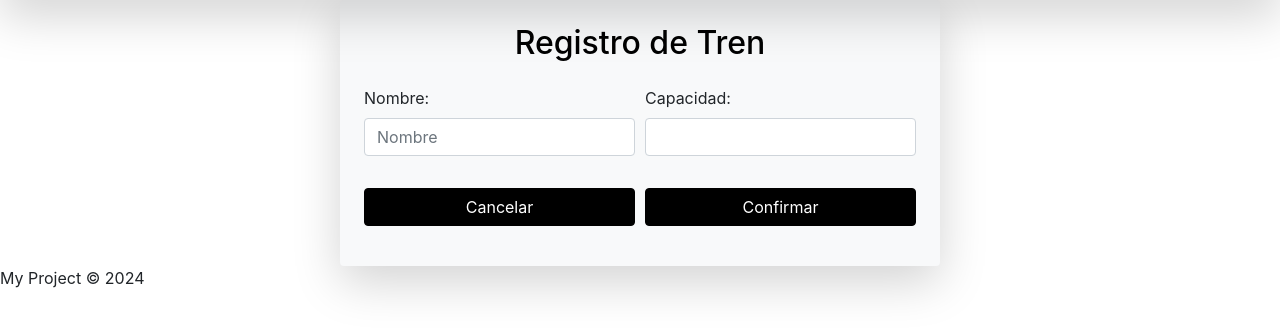
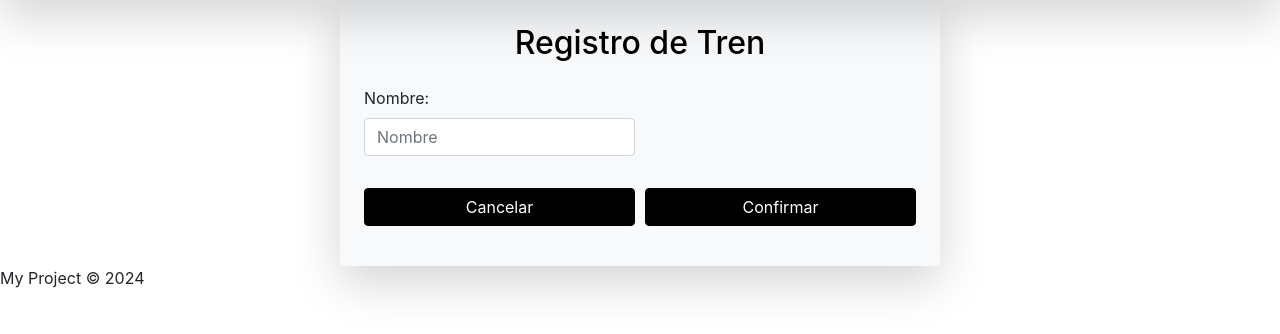
Before and after one commit to GitGiuGin/ReservasVentasTrenes, a Django app: page /trenes/register/ in a window 1280 px wide. Shown: the part 56-390 px from the top of the page. Run offline with Django 3.2, Linux system fonts and the light colour scheme; some libraries are stand-ins or nearby versions.

Commit message:
Quitamos input capacidad de formulario de trenes

```diff
--- a/apps/trenes/templates/trenes/tren_form.html
+++ b/apps/trenes/templates/trenes/tren_form.html
@@ -13,10 +13,10 @@
             <label for="txtNombre">Nombre: </label>
             <input type="text" class="form-control" id="txtNombre" name="txtNombre" placeholder="Nombre" required>
         </div>
-        <div class="form-group col-md-6">
+        <!-- <div class="form-group col-md-6">
             <label for="txtCapacidad">Capacidad: </label>
             <input type="number" class="form-control" id="txtCapacidad" name="txtCapacidad" default="2" required>
-        </div>
+        </div> -->
     </div>
 
     <div class="form-row">
@@ -37,9 +37,6 @@
             </button>
         </div>
     </div>
-    </div>
-
-
 
 </form>
 
```
